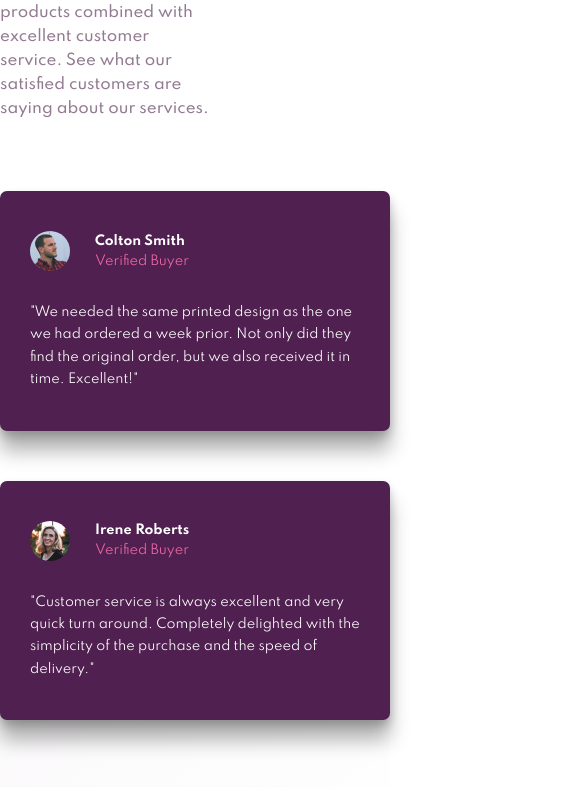
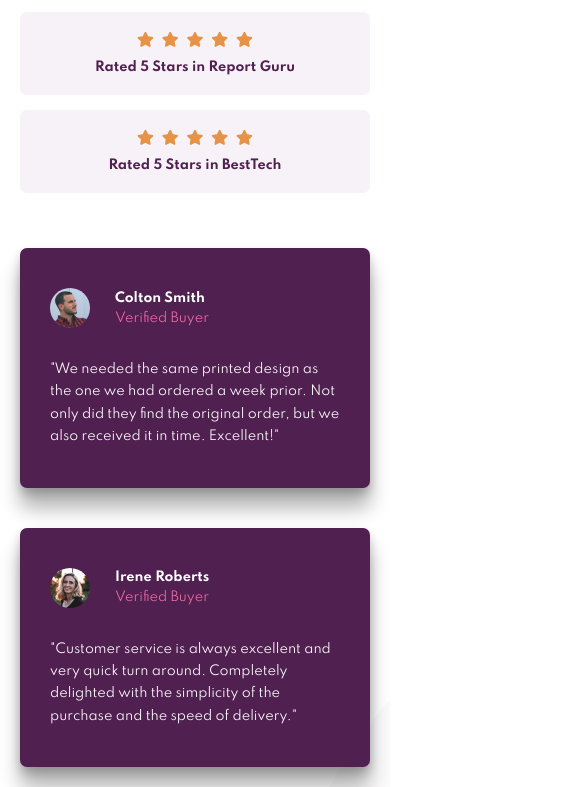
Before and after one commit to CodeWithBorys/social-proof-section, a plain HTML site: page index.html in a window 390 px wide. Shown: the part 456-1243 px from the top of the page, 585 px wide, since content can reach past the window. Drawn offline with Linux system fonts and the light colour scheme.

Commit message:
mobile version complete

```diff
--- a/style.css
+++ b/style.css
@@ -88,7 +88,7 @@ h1 {
 .feedbacks {
   margin: 70px 0;
   display: grid;
-  grid-template-columns: repeat(auto-fit, minmax(300px, 1fr));
+  grid-template-columns: repeat(auto-fit, minmax(250px, 1fr));
   gap: 30px;
 }
 
@@ -175,3 +175,68 @@ h1 {
   border: 1px solid var(--magenta);
   background: transparent;
 }
+
+@media (max-width: 500px) {
+  body {
+    background: url('/images/bg-pattern-top-mobile.svg'),
+      url('/images/bg-pattern-bottom-mobile.svg');
+    background-repeat: no-repeat;
+    background-position: top left, bottom right;
+    padding: 0 20px;
+  }
+
+  .container {
+    margin: 0;
+  }
+
+  .promo {
+    grid-template-columns: 1fr;
+  }
+
+  .about {
+    text-align: center;
+  }
+
+  .about p {
+    width: 100%;
+  }
+
+  h1 {
+    font-size: 2rem;
+    width: 100%;
+  }
+
+  .ratings {
+    margin-left: 0;
+    margin-top: 30px;
+  }
+
+  .rate {
+    flex-direction: column;
+    width: 100%;
+  }
+
+  .rate:nth-child(2),
+  .rate:nth-child(3) {
+    margin: 15px 0;
+  }
+
+  .rating-source {
+    padding-left: 0;
+    padding-top: 10px;
+  }
+
+  .feedbacks {
+    margin: 40px 0;
+  }
+
+  .feedback:nth-child(2),
+  .feedback:nth-child(3) {
+    margin-top: 10px;
+  }
+
+  .attribution p {
+    display: block;
+    padding: 10px;
+  }
+}
```
